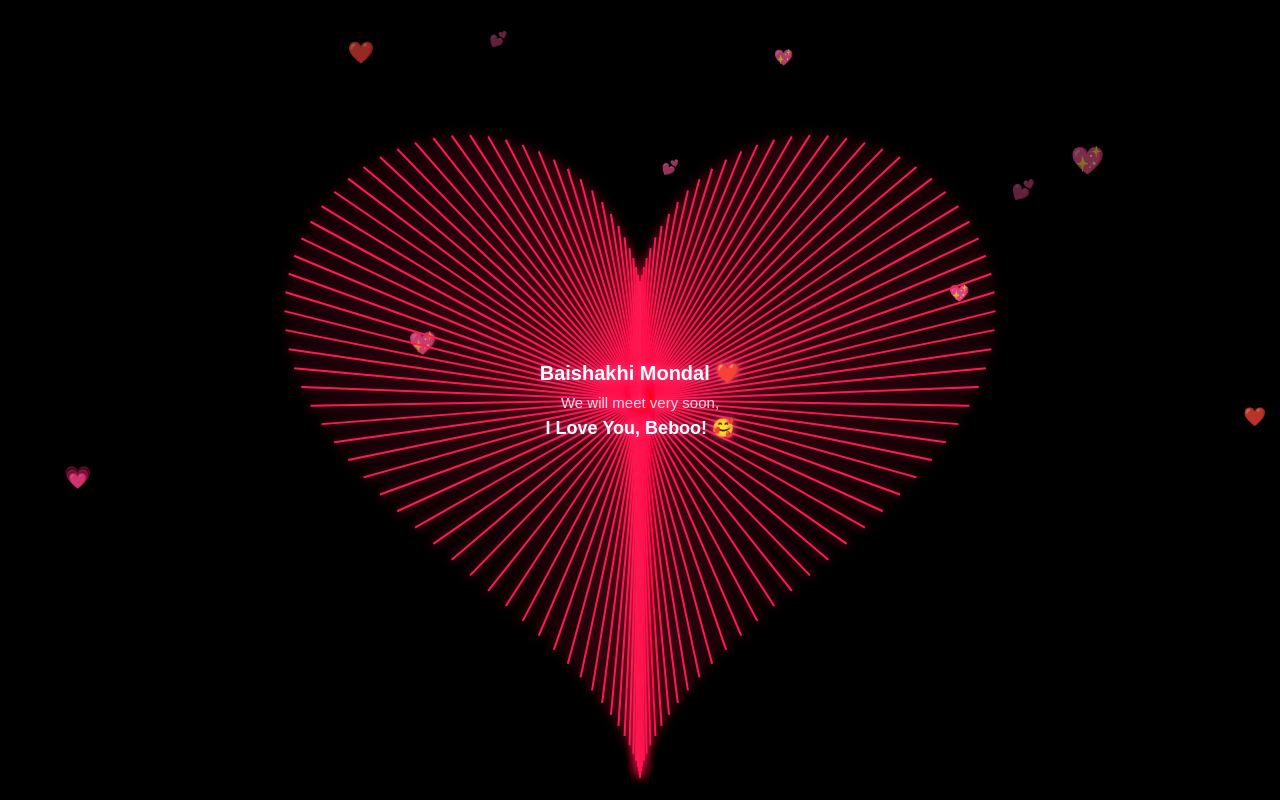
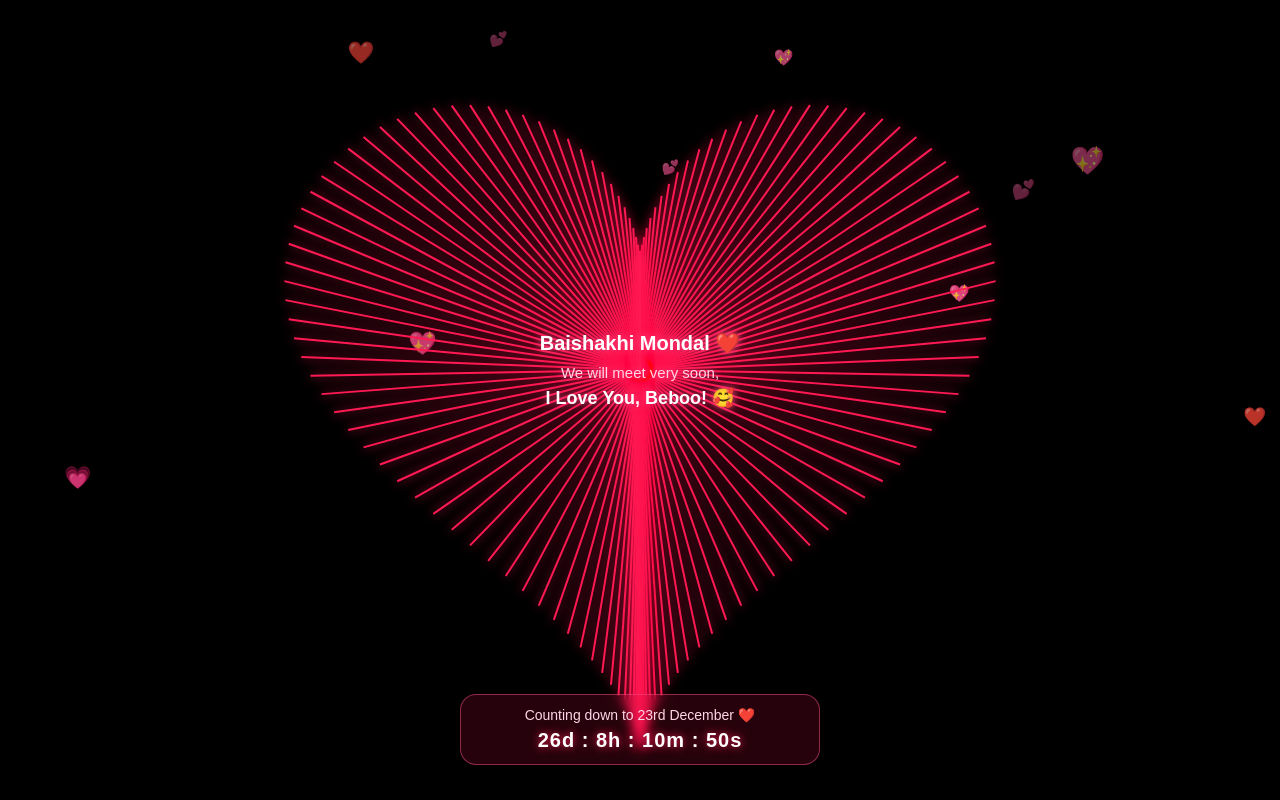
Before and after one commit to jerrycomeon7-hash/For-baishakhi-Mondal-, a plain HTML site: page index.html in a window 1280 px wide. Both pictures are taken after a click on the button "YES 😍". Drawn offline with Linux system fonts and the light colour scheme.

Commit message:
Update index.html

```diff
--- a/index.html
+++ b/index.html
@@ -80,6 +80,37 @@
     #heart-canvas {
       z-index: 2;
     }
+
+    #countdown-box {
+      display: none;
+      position: fixed;
+      bottom: 35px;
+      left: 50%;
+      transform: translateX(-50%);
+      width: 90%;
+      max-width: 360px;
+      text-align: center;
+      z-index: 5;
+      background: rgba(255, 26, 83, 0.15);
+      border: 1px solid rgba(255, 77, 136, 0.5);
+      border-radius: 16px;
+      padding: 12px 16px;
+      backdrop-filter: blur(4px);
+    }
+
+    #countdown-title {
+      color: #ffd6e6;
+      font-size: 14px;
+      margin-bottom: 6px;
+    }
+
+    #timer {
+      color: #ffffff;
+      font-size: 20px;
+      font-weight: bold;
+      letter-spacing: 1px;
+      text-shadow: 0 0 8px #ff1a53;
+    }
   </style>
 </head>
 <body>
@@ -92,13 +123,18 @@
     </div>
   </div>
 
-  <!-- Background falling hearts -->
   <canvas id="bg-canvas"></canvas>
-  <!-- Main glowing heart -->
   <canvas id="heart-canvas"></canvas>
+
+  <div id="countdown-box">
+    <div id="countdown-title">Counting down to 23rd December ❤️</div>
+    <div id="timer">Loading...</div>
+  </div>
 
   <script>
     const gfName = "Baishakhi Mondal";
+    // Target Date: 23 December 2026 (Indian Standard Time)
+    const targetDate = new Date("2026-12-23T00:00:00+05:30").getTime();
 
     const noBtn = document.getElementById("no-btn");
     const yesBtn = document.getElementById("yes-btn");
@@ -107,8 +143,9 @@
     const bgCtx = bgCanvas.getContext("2d");
     const heartCanvas = document.getElementById("heart-canvas");
     const heartCtx = heartCanvas.getContext("2d");
+    const countdownBox = document.getElementById("countdown-box");
+    const timerEl = document.getElementById("timer");
 
-    // NO button paliye jawar function
     function moveNoButton(e) {
       e.preventDefault();
       noBtn.style.position = "fixed";
@@ -124,7 +161,6 @@
     noBtn.addEventListener("mouseover", moveNoButton);
     noBtn.addEventListener("click", moveNoButton);
 
-    // YES click korle duto animation ekshathe shuru hobe
     yesBtn.addEventListener("click", () => {
       proposalBox.style.display = "none";
       document.body.style.background = "#000000";
@@ -134,7 +170,30 @@
       startMainHeart();
     });
 
-    // 1. Background Falling Hearts Animation
+    function startCountdown() {
+      countdownBox.style.display = "block";
+
+      function updateTimer() {
+        const now = new Date().getTime();
+        const diff = targetDate - now;
+
+        if (diff <= 0) {
+          timerEl.innerText = "Finally Meeting Today! 🥰❤️";
+          return;
+        }
+
+        const days = Math.floor(diff / (1000 * 60 * 60 * 24));
+        const hours = Math.floor((diff % (1000 * 60 * 60 * 24)) / (1000 * 60 * 60));
+        const minutes = Math.floor((diff % (1000 * 60 * 60)) / (1000 * 60));
+        const seconds = Math.floor((diff % (1000 * 60)) / 1000);
+
+        timerEl.innerText = `${days}d : ${hours}h : ${minutes}m : ${seconds}s`;
+      }
+
+      updateTimer();
+      setInterval(updateTimer, 1000);
+    }
+
     function startFallingHearts() {
       bgCanvas.width = window.innerWidth;
       bgCanvas.height = window.innerHeight;
@@ -178,19 +237,15 @@
       animateFall();
     }
 
-    // 2. Main Glowing Heart + Personalized Message
     function startMainHeart() {
       heartCanvas.width = window.innerWidth;
       heartCanvas.height = window.innerHeight;
 
       const cx = heartCanvas.width / 2;
-      const cy = heartCanvas.height / 2;
-      const scale = Math.min(canvasWidth(), canvasHeight()) / 36;
+      const cy = heartCanvas.height / 2 - 30; // Ektu upore jeno countdown-er jayga thake
+      const scale = Math.min(heartCanvas.width, heartCanvas.height) / 36;
       const steps = 140;
       let i = 0;
-
-      function canvasWidth() { return heartCanvas.width; }
-      function canvasHeight() { return heartCanvas.height; }
 
       heartCtx.strokeStyle = "#ff1a53";
       heartCtx.lineWidth = 2;
@@ -231,6 +286,8 @@
           heartCtx.fillStyle = "#ffffff";
           heartCtx.font = "bold 18px Arial";
           heartCtx.fillText("I Love You, Beboo! 🥰", cx, cy + 34);
+
+          startCountdown();
         }
       }
 
```
